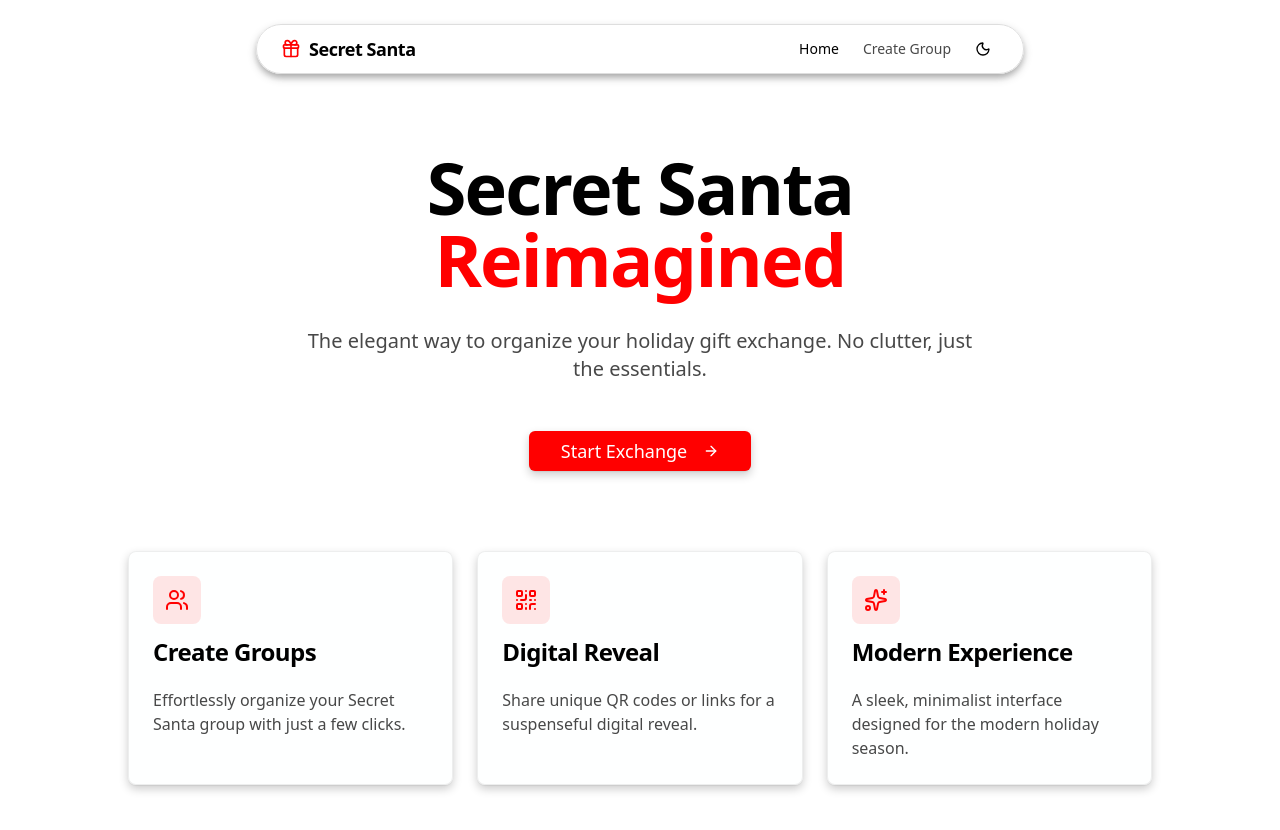
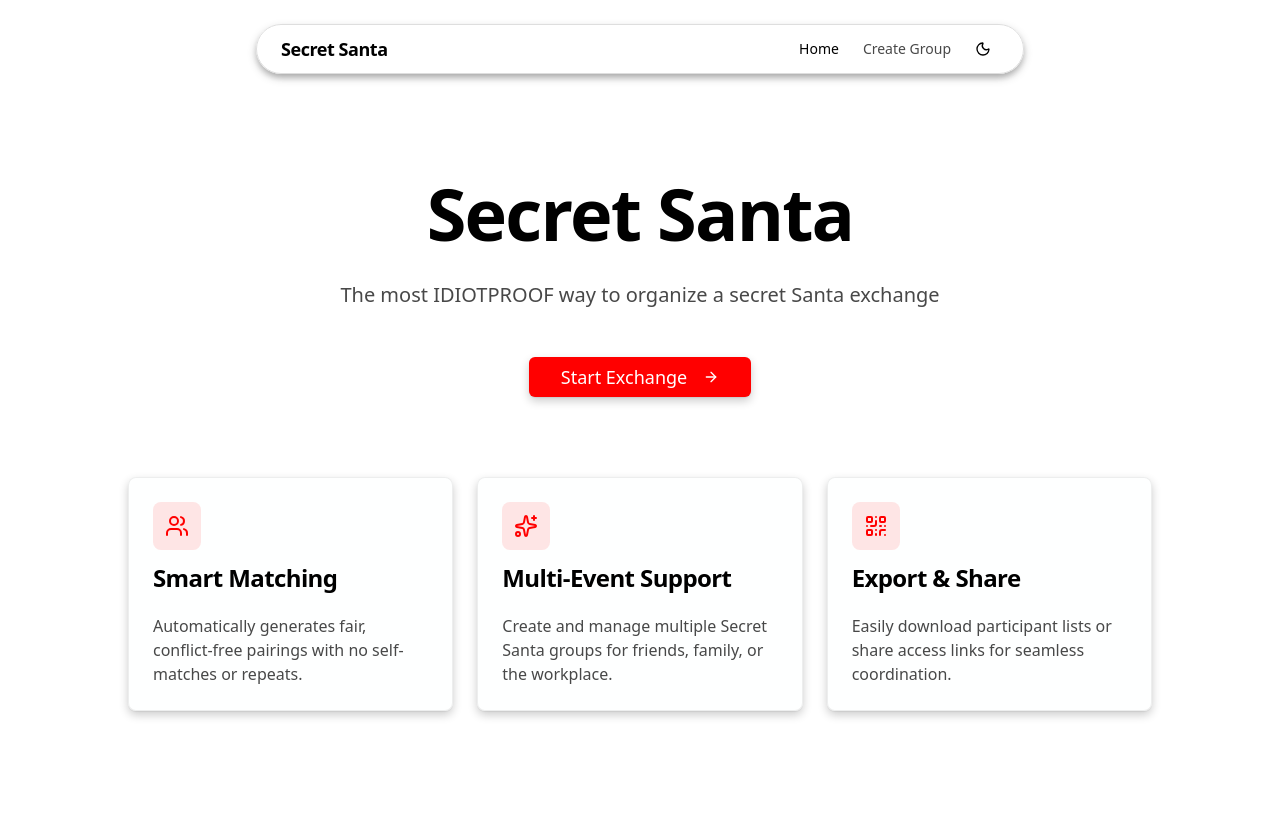
Before and after one commit to wrestle-R/Secret-santa, a React (Vite) app: page / in a window 1280 px wide. Shown: the top 830 px of the page. Built offline with nearby package versions, Linux system fonts and the light colour scheme.

Commit message:
ficexed scroll and pdf

```diff
--- a/package.json
+++ b/package.json
@@ -10,10 +10,12 @@
     "preview": "vite preview"
   },
   "dependencies": {
+    "@radix-ui/react-slot": "^1.2.4",
     "@tailwindcss/vite": "^4.1.17",
     "class-variance-authority": "^0.7.1",
     "clsx": "^2.1.1",
     "framer-motion": "^12.23.25",
+    "jspdf": "^3.0.4",
     "lucide-react": "^0.555.0",
     "qrcode": "^1.5.4",
     "react": "^19.2.0",
--- a/src/components/Navbar.jsx
+++ b/src/components/Navbar.jsx
@@ -18,7 +18,7 @@ const Navbar = () => {
     <div className="fixed top-6 inset-x-0 z-50 flex justify-center px-4 pointer-events-none">
       <nav className="pointer-events-auto flex items-center justify-between w-full max-w-3xl rounded-full border bg-background/80 backdrop-blur-md px-6 py-2 shadow-lg supports-[backdrop-filter]:bg-background/60">
         <Link to="/" className="flex items-center space-x-2">
-          <Gift className="h-5 w-5 text-primary" />
+          {/* <Gift className="h-5 w-5 text-primary" /> */}
           <span className="font-bold text-lg tracking-tight">Secret Santa</span>
         </Link>
 
--- a/src/index.css
+++ b/src/index.css
@@ -178,5 +178,6 @@
   body {
     @apply bg-background text-foreground;
     letter-spacing: var(--tracking-normal);
+    overscroll-behavior-y: none;
   }
 }
--- a/src/pages/Landing.jsx
+++ b/src/pages/Landing.jsx
@@ -11,23 +11,23 @@ const LandingPage = () => {
 const features = [
   {
     icon: <Users className="h-6 w-6" />,
-      title: "Create Groups",
-      description: "Effortlessly organize your Secret Santa group with just a few clicks."
+    title: "Smart Matching",
+    description: "Automatically generates fair, conflict-free pairings with no self-matches or repeats."
+  },
+  {
+    icon: <Sparkles className="h-6 w-6" />,
+    title: "Multi-Event Support",
+    description: "Create and manage multiple Secret Santa groups for friends, family, or the workplace."
   },
   {
     icon: <QrCode className="h-6 w-6" />,
-      title: "Digital Reveal",
-      description: "Share unique QR codes or links for a suspenseful digital reveal."
-    },
-    {
-      icon: <Sparkles className="h-6 w-6" />,
-      title: "Modern Experience",
-      description: "A sleek, minimalist interface designed for the modern holiday season."
+    title: "Export & Share",
+    description: "Easily download participant lists or share access links for seamless coordination."
   }
 ];
 
   return (
-    <div className="min-h-[calc(100vh-3.5rem)] flex flex-col items-center justify-center py-12 px-4 sm:px-6 lg:px-8 bg-background text-foreground">
+    <div className="min-h-[calc(100vh-3.5rem)] flex flex-col items-center justify-center pb-12 px-4 sm:px-6 lg:px-8 bg-background text-foreground">
       <motion.div
         initial={{ opacity: 0, y: 20 }}
         animate={{ opacity: 1, y: 0 }}
@@ -35,12 +35,11 @@ const LandingPage = () => {
         className="text-center max-w-3xl mx-auto space-y-8"
       >
         <h1 className="text-4xl sm:text-6xl font-extrabold tracking-tight lg:text-7xl">
-          Secret Santa <span className="text-primary">Reimagined</span>
+          Secret Santa
         </h1>
         <p className="text-xl text-muted-foreground max-w-2xl mx-auto">
-          The elegant way to organize your holiday gift exchange. No clutter, just the essentials.
+The most IDIOTPROOF way to organize a secret Santa exchange
         </p>
-
         <div className="flex flex-col sm:flex-row gap-4 justify-center pt-4">
           <Button size="lg" onClick={() => navigate('/create')} className="text-lg px-8">
             Start Exchange <ArrowRight className="ml-2 h-5 w-5" />
--- a/src/pages/Share.jsx
+++ b/src/pages/Share.jsx
@@ -2,9 +2,10 @@ import React, { useEffect, useState } from 'react';
 import { motion } from 'framer-motion';
 import { useParams, useNavigate } from 'react-router-dom';
 import QRCode from 'qrcode';
-import { Copy, CheckCircle, ArrowLeft, ExternalLink } from 'lucide-react';
+import { Copy, CheckCircle, ArrowLeft, ExternalLink, Download } from 'lucide-react';
 import { Button } from '../components/ui/button';
 import { Card, CardContent, CardHeader, CardTitle, CardDescription, CardFooter } from '../components/ui/card';
+import jsPDF from 'jspdf';
 
 const SharePage = () => {
   const { groupId } = useParams();
@@ -74,16 +75,74 @@ const SharePage = () => {
     }, 2000);
   };
 
+  const downloadPDF = () => {
+    if (!groupData || !qrCodes) return;
+
+    const doc = new jsPDF();
+    const assignments = groupData.assignments;
+    const qrSize = 50; // mm
+    const margin = 20;
+    const spacing = 10;
+    const itemsPerRow = 2;
+    const itemsPerCol = 3;
+    const itemsPerPage = itemsPerRow * itemsPerCol;
+
+    let x = margin;
+    let y = margin;
+
+    assignments.forEach((assignment, index) => {
+      if (index > 0 && index % itemsPerPage === 0) {
+        doc.addPage();
+        x = margin;
+        y = margin;
+      }
+
+      const col = index % itemsPerRow;
+      const row = Math.floor((index % itemsPerPage) / itemsPerRow);
+
+      const xPos = margin + col * (qrSize + spacing + 40); // 40 is extra space for text
+      const yPos = margin + row * (qrSize + spacing + 30);
+
+      // Draw border for cutting
+      doc.setDrawColor(200);
+      doc.setLineDash([2, 2], 0);
+      doc.rect(xPos - 5, yPos - 5, qrSize + 50, qrSize + 30);
+      doc.setLineDash([]);
+
+      // Add QR Code
+      const qrData = qrCodes[assignment.giver]?.qr;
+      if (qrData) {
+        doc.addImage(qrData, 'PNG', xPos, yPos, qrSize, qrSize);
+      }
+
+      // Add Text
+      doc.setFontSize(12);
+      doc.text(`For: ${assignment.giver}`, xPos + qrSize + 5, yPos + 10);
+      doc.setFontSize(10);
+      doc.setTextColor(100);
+      doc.text(`Group: ${groupData.name}`, xPos + qrSize + 5, yPos + 20);
+      doc.text("Scan to reveal!", xPos + qrSize + 5, yPos + 30);
+      doc.setTextColor(0);
+    });
+
+    doc.save(`${groupData.name.replace(/\s+/g, '_')}_Secret_Santa_QRs.pdf`);
+  };
+
   if (!groupData) return null;
 
   return (
     <div className="min-h-[calc(100vh-3.5rem)] py-12 px-4 sm:px-6 lg:px-8 bg-background text-foreground">
       <div className="max-w-4xl mx-auto space-y-8">
-        <div className="flex items-center justify-between">
-          <Button variant="ghost" onClick={() => navigate('/')} className="pl-0 hover:pl-2 transition-all">
+        <div className="flex flex-col sm:flex-row items-center justify-between gap-4">
+          <Button variant="ghost" onClick={() => navigate('/')} className="pl-0 hover:pl-2 transition-all self-start sm:self-auto">
             <ArrowLeft className="mr-2 h-4 w-4" /> Back to Home
           </Button>
-          <h1 className="text-2xl font-bold">{groupData.name}</h1>
+          <div className="flex items-center gap-2 w-full sm:w-auto justify-between sm:justify-end">
+            <h1 className="text-2xl font-bold truncate mr-4">{groupData.name}</h1>
+            <Button onClick={downloadPDF} variant="outline">
+              <Download className="mr-2 h-4 w-4" /> Download PDF
+            </Button>
+          </div>
         </div>
 
         <div className="grid grid-cols-1 md:grid-cols-2 gap-6">
```
Also changed, not shown: 1 other file (tests, documents, lock files or other folders). Lines whose indentation alone changed are shown as unchanged.
